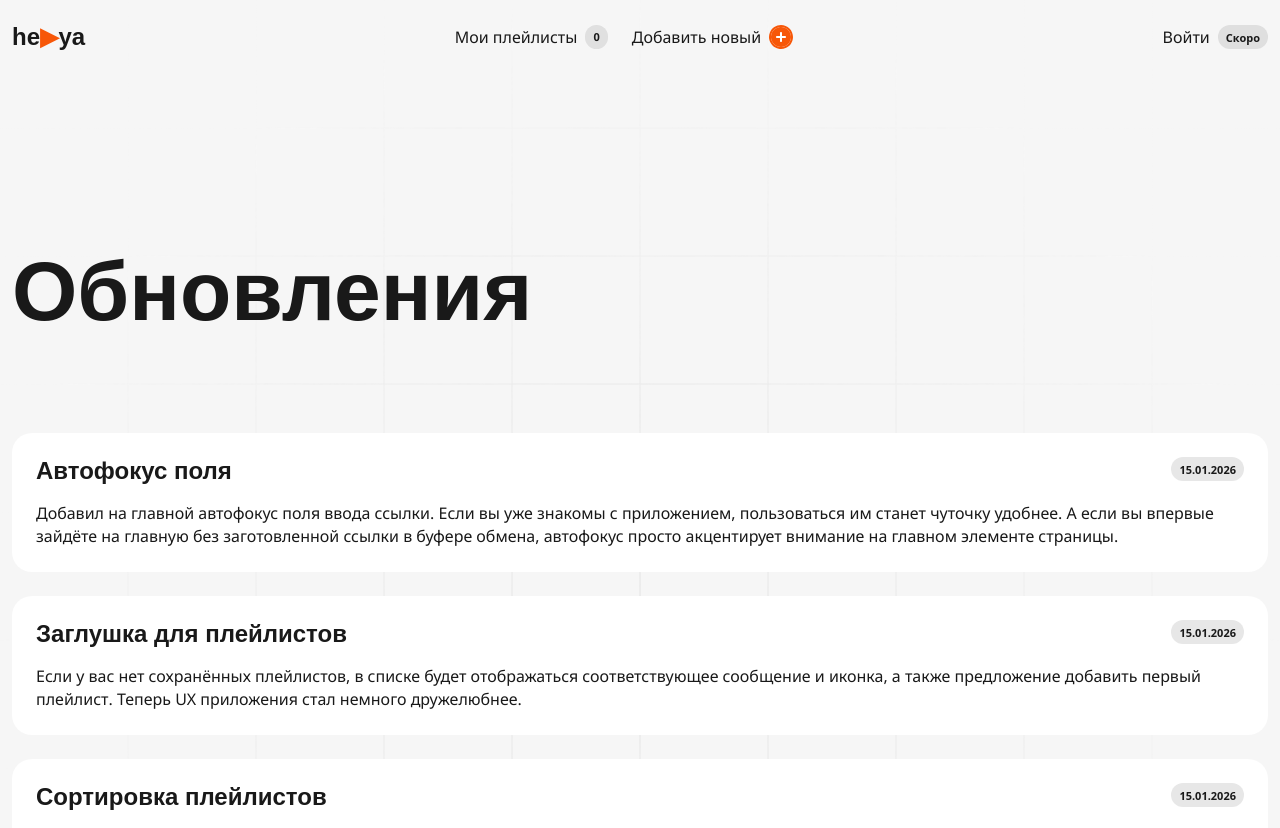
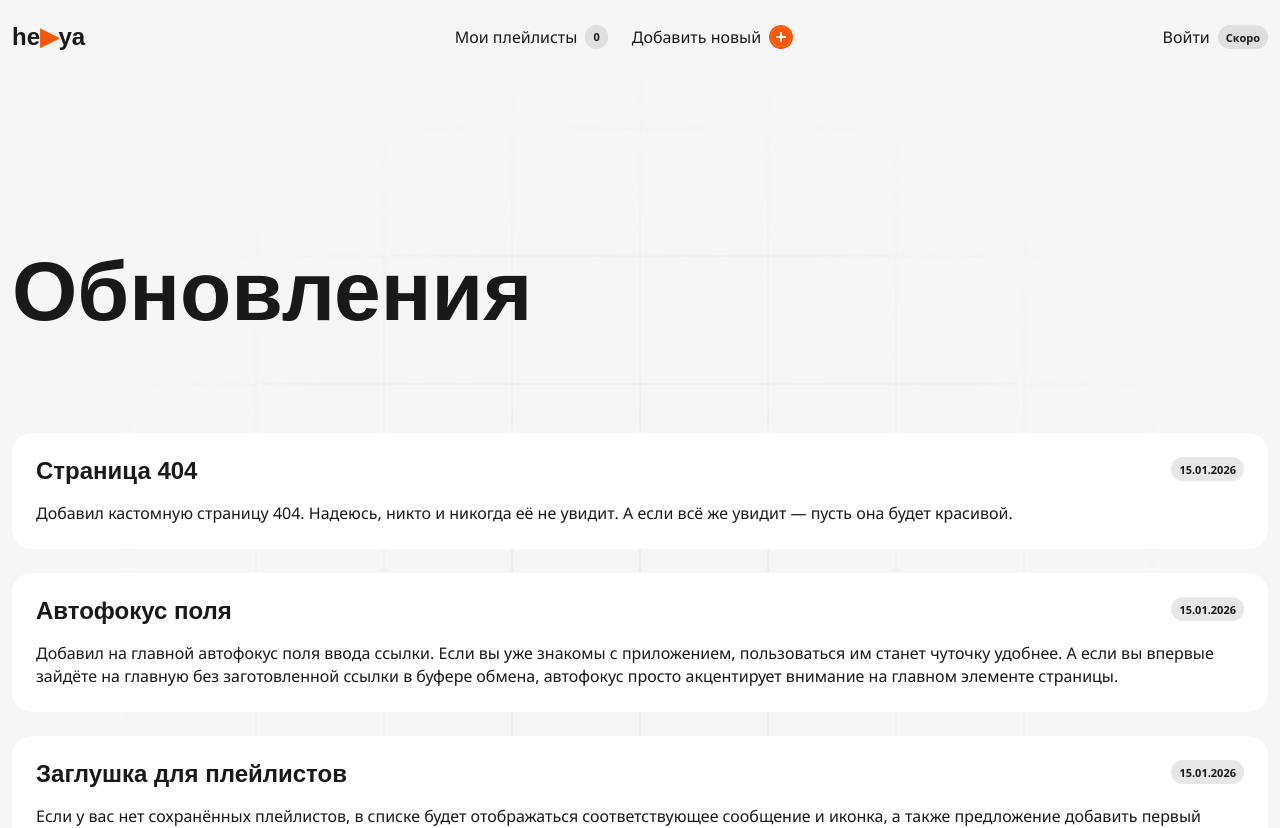
Before and after one commit to sibvan/he-ya, a Next.js app: page /updates in a window 1280 px wide. Shown: the top 828 px of the page. Built offline with nearby package versions, Linux system fonts and the light colour scheme; a web font is replaced by a local one.

Commit message:
add 404 page

```diff
--- /dev/null
+++ b/app/not-found.tsx
@@ -0,0 +1,16 @@
+import Placeholder from "@/components/blocks/Placeholder";
+
+const NotFound = () => {
+  return (
+    <>
+      <h1 className="title-h1">Ошибка 404</h1>
+      <Placeholder
+        title="Страница не найдена"
+        subtitle="Попробуйте вернуться на главную"
+        icon="404"
+      />
+    </>
+  );
+};
+
+export default NotFound;
--- a/app/updates/page.tsx
+++ b/app/updates/page.tsx
@@ -3,6 +3,12 @@
 import Status from "@/components/ui/Status";
 
 const content = [
+  {
+    title: "Страница 404",
+    date: "15.01.2026",
+    description:
+      "Добавил кастомную страницу 404. Надеюсь, никто и никогда её не увидит. А если всё же увидит — пусть она будет красивой.",
+  },
   {
     title: "Автофокус поля",
     date: "15.01.2026",
```
Also changed, not shown: public/icons/404.svg (added).
